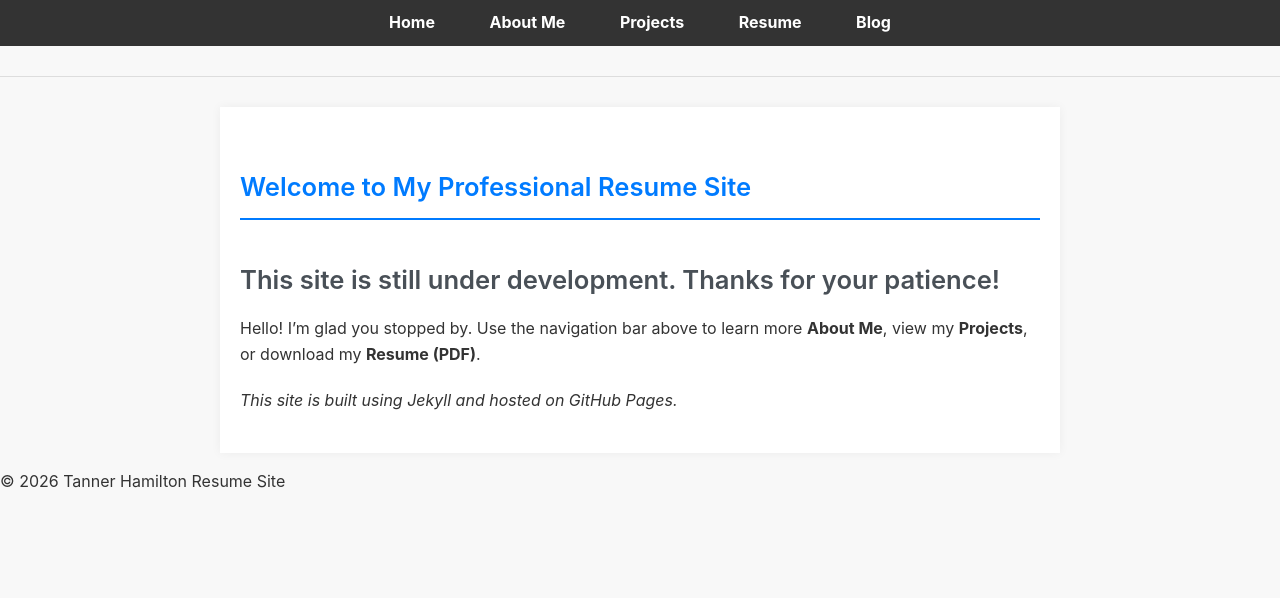
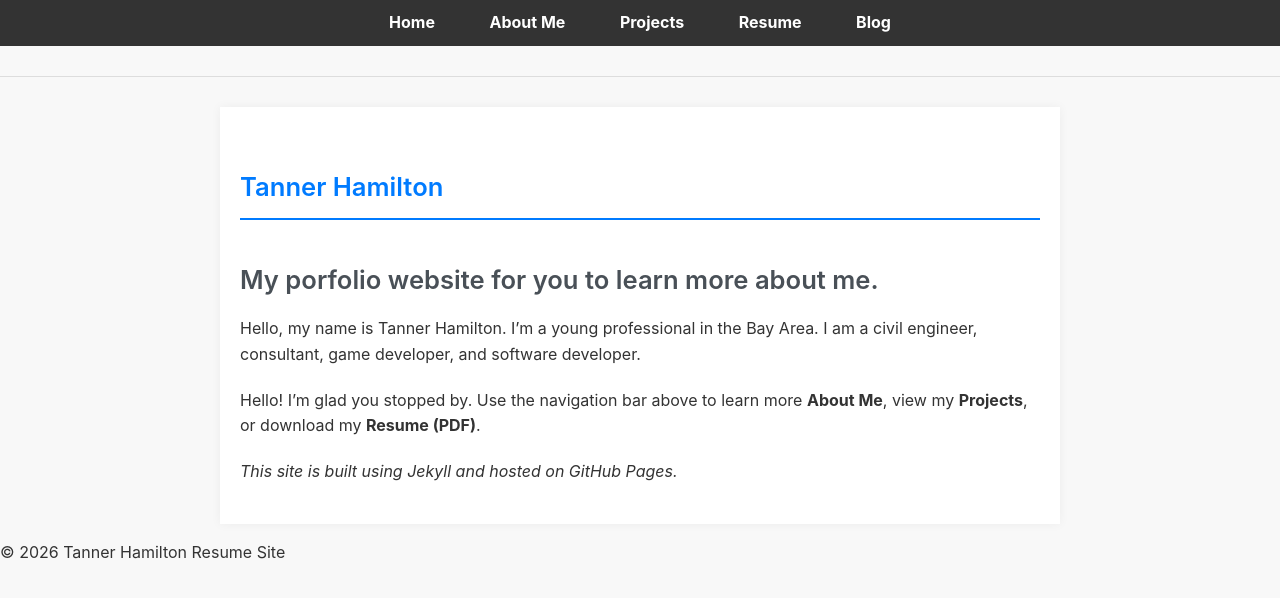
Before and after one commit to TannerHamilton123/TannerHamilton123.github.io, a Jekyll site: the page built from index.md, in a window 1280 px wide. Shown: the top 598 px of the page. Built offline with Jekyll 4.4.1, drawn with Linux system fonts in a browser that asks for light colours.

Commit message:
Update index.md

```diff
--- a/index.md
+++ b/index.md
@@ -3,8 +3,11 @@ layout: default
 title: Home
 ---
 
-# Welcome to My Professional Resume Site
-## This site is still under development. Thanks for your patience!
+# Tanner Hamilton
+## My porfolio website for you to learn more about me.
+
+Hello, my name is Tanner Hamilton. I'm a young professional in the Bay Area. I am a civil engineer, consultant, game developer, and software developer.
+
 Hello! I'm glad you stopped by. Use the navigation bar above to learn more **About Me**, view my **Projects**, or download my **Resume (PDF)**.
 
 *This site is built using Jekyll and hosted on GitHub Pages.*
```
